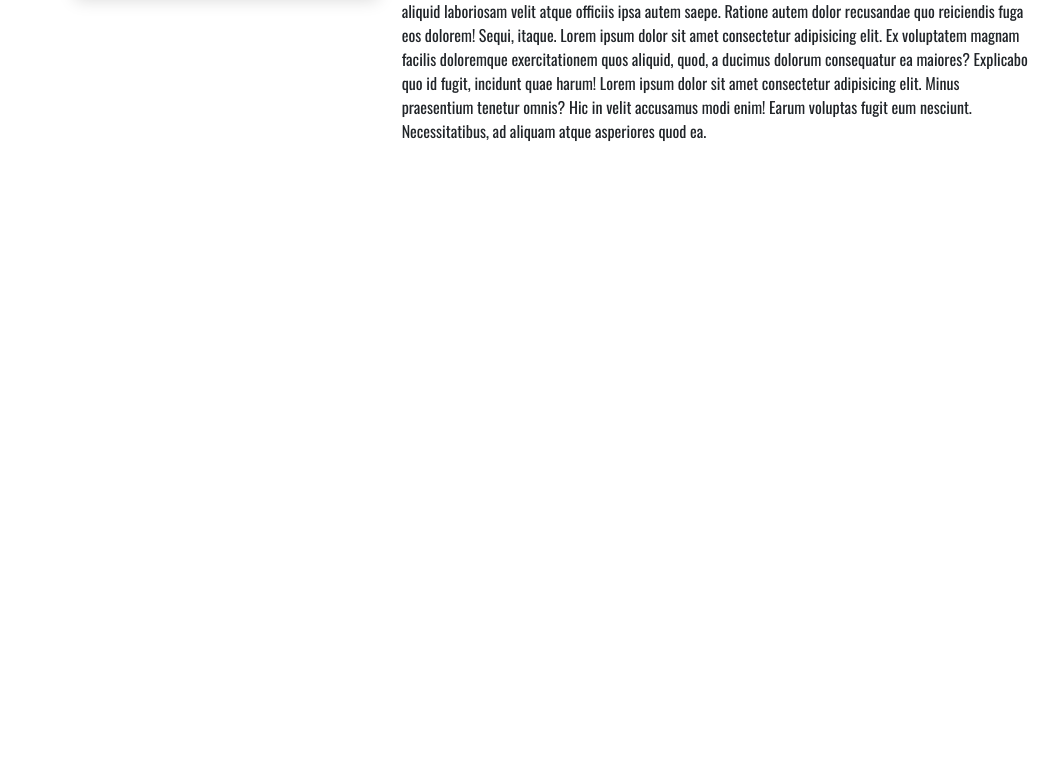
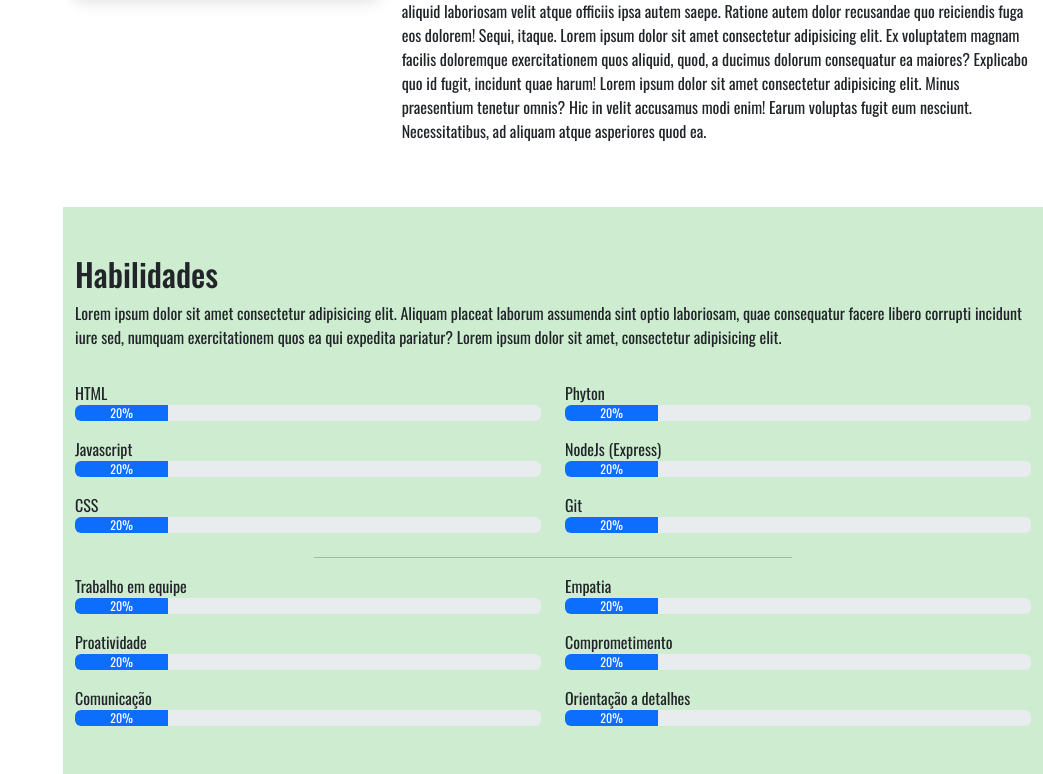
Before and after one commit to cgmdariva/portfolio-project, a Flask app: page / in a window 1280 px wide. Shown: the part 1381-2155 px from the top of the page, without its empty margins (237-1280 px from the left). Before the commit the page ends 1522 px from the top, so only its background shows below. Run offline with Flask 2, Linux system fonts and the light colour scheme; some libraries are stand-ins or nearby versions.

Commit message:
section "habilidades" and script
script for close menu lateral and switch icon, x to list. Used bar progress from bootstrap.

```diff
--- a/static/script.js
+++ b/static/script.js
@@ -1,4 +1,4 @@
-/* Close lateral menu in mobile, open in bigger screens and switch list to x */
+/* Close lateral menu in mobile, open in bigger screens and switch icon list to x */
 
 const menuMobile = document.querySelector(".menu-mobile");
 const body = document.querySelector("body");
@@ -9,3 +9,16 @@ menuMobile.addEventListener("click", () => {
     : menuMobile.classList.replace("bi-x", "bi-list");
   body.classList.toggle("menu-nav-active");
 });
+
+/* Close lateral menu when one iten is clicked and change the icon to list again */
+
+const navItem = document.querySelectorAll('.nav-item')
+
+navItem.forEach(item => {
+  item.addEventListener("click", () => {
+    if (body.classList.contains("menu-nav-active")) {
+      body.classList.remove("menu-nav-active")
+      menuMobile.classList.replace("bi-x", "bi-list")
+    }
+  })
+})
--- a/static/style.css
+++ b/static/style.css
@@ -172,3 +172,7 @@ i.menu-mobile {
 *::-webkit-scrollbar-thumb {
   background-color: #088012;
 }
+
+.section-bg {
+  background-color: #ceedd0;
+}
--- a/templates/index.html
+++ b/templates/index.html
@@ -1,5 +1,6 @@
 <!DOCTYPE html>
 <html lang="pt-br">
+
   <head>
     <meta charset="UTF-8" />
     <meta http-equiv="X-UA-Compatible" content="IE=edge" />
@@ -13,6 +14,7 @@
     />
     <title>Caio</title>
   </head>
+
   <body>
     <i class="bi bi-list menu-mobile"></i>
 
@@ -45,7 +47,7 @@
             >
           </li>
           <li class="nav-item">
-            <a class="nav-link" href="#"
+            <a class="nav-link" href="#habilidades"
               ><i class="bi bi-list-check"></i> Habilidades</a
             >
           </li>
@@ -166,6 +168,205 @@
           </div>
         </div>
       </section>
+
+      <section class="mt-5 section-bg" id="habilidades">
+        <div class="container pb-5">
+          <h2 class="pt-5">Habilidades</h2>
+          <p>
+            Lorem ipsum dolor sit amet consectetur adipisicing elit. Aliquam
+            placeat laborum assumenda sint optio laboriosam, quae consequatur
+            facere libero corrupti incidunt iure sed, numquam exercitationem quos
+            ea qui expedita pariatur? Lorem ipsum dolor sit amet, consectetur
+            adipisicing elit.
+          </p>
+
+          <div class="row">
+            <div class="col-md-6">
+
+              <p class="mt-3 mb-0">HTML</p>
+              <div class="progress">
+                <div
+                  class="progress-bar"
+                  role="progressbar"
+                  style="width: 20%"
+                  aria-valuenow="20"
+                  aria-valuemin="0"
+                  aria-valuemax="100"
+                >
+                  20%
+                </div>
+              </div>
+
+              <p class="mt-3 mb-0">Javascript</p>
+              <div class="progress">
+                <div
+                  class="progress-bar"
+                  role="progressbar"
+                  style="width: 20%"
+                  aria-valuenow="20"
+                  aria-valuemin="0"
+                  aria-valuemax="100"
+                >
+                  20%
+                </div>
+              </div>
+
+              <p class="mt-3 mb-0">CSS</p>
+              <div class="progress mb-2">
+                <div
+                  class="progress-bar"
+                  role="progressbar"
+                  style="width: 20%"
+                  aria-valuenow="20"
+                  aria-valuemin="0"
+                  aria-valuemax="100"
+                >
+                  20%
+                </div>
+              </div>
+            </div>
+
+            <div class="col-md-6">
+              <p class="mt-3 mb-0">Phyton</p>
+              <div class="progress">
+                <div
+                  class="progress-bar"
+                  role="progressbar"
+                  style="width: 20%"
+                  aria-valuenow="20"
+                  aria-valuemin="0"
+                  aria-valuemax="100"
+                >
+                  20%
+                </div>
+              </div>
+
+              <p class="mt-3 mb-0">NodeJs (Express)</p>
+              <div class="progress">
+                <div
+                  class="progress-bar"
+                  role="progressbar"
+                  style="width: 20%"
+                  aria-valuenow="20"
+                  aria-valuemin="0"
+                  aria-valuemax="100"
+                >
+                  20%
+                </div>
+              </div>
+
+              <p class="mt-3 mb-0">Git</p>
+              <div class="progress mb-2">
+                <div
+                  class="progress-bar"
+                  role="progressbar"
+                  style="width: 20%"
+                  aria-valuenow="20"
+                  aria-valuemin="0"
+                  aria-valuemax="100"
+                >
+                  20%
+                </div>
+              </div>
+            </div>
+          </div>
+
+          <hr class="w-50 me-auto ms-auto">
+
+          <div class="row">
+            <div class="col-md-6">
+
+              <p class="mt-0 mb-0">Trabalho em equipe</p>
+              <div class="progress">
+                <div
+                  class="progress-bar"
+                  role="progressbar"
+                  style="width: 20%"
+                  aria-valuenow="20"
+                  aria-valuemin="0"
+                  aria-valuemax="100"
+                >
+                  20%
+                </div>
+              </div>
+
+              <p class="mt-3 mb-0">Proatividade</p>
+              <div class="progress">
+                <div
+                  class="progress-bar"
+                  role="progressbar"
+                  style="width: 20%"
+                  aria-valuenow="20"
+                  aria-valuemin="0"
+                  aria-valuemax="100"
+                >
+                  20%
+                </div>
+              </div>
+
+              <p class="mt-3 mb-0">Comunicação</p>
+              <div class="progress">
+                <div
+                  class="progress-bar"
+                  role="progressbar"
+                  style="width: 20%"
+                  aria-valuenow="20"
+                  aria-valuemin="0"
+                  aria-valuemax="100"
+                >
+                  20%
+                </div>
+              </div>
+            </div>
+
+            <div class="col-md-6">
+              <p class="mt-0 mb-0">Empatia</p>
+              <div class="progress">
+                <div
+                  class="progress-bar"
+                  role="progressbar"
+                  style="width: 20%"
+                  aria-valuenow="20"
+                  aria-valuemin="0"
+                  aria-valuemax="100"
+                >
+                  20%
+                </div>
+              </div>
+
+              <p class="mt-3 mb-0">Comprometimento</p>
+              <div class="progress">
+                <div
+                  class="progress-bar"
+                  role="progressbar"
+                  style="width: 20%"
+                  aria-valuenow="20"
+                  aria-valuemin="0"
+                  aria-valuemax="100"
+                >
+                  20%
+                </div>
+              </div>
+
+              <p class="mt-3 mb-0">Orientação a detalhes</p>
+              <div class="progress">
+                <div
+                  class="progress-bar"
+                  role="progressbar"
+                  style="width: 20%"
+                  aria-valuenow="20"
+                  aria-valuemin="0"
+                  aria-valuemax="100"
+                >
+                  20%
+                </div>
+              </div>
+            </div>
+          </div>
+
+        </div>
+      </section>
+
     </main>
 
     <script src="../static/bootstrap/js/bootstrap.bundle.min.js"></script>
```
